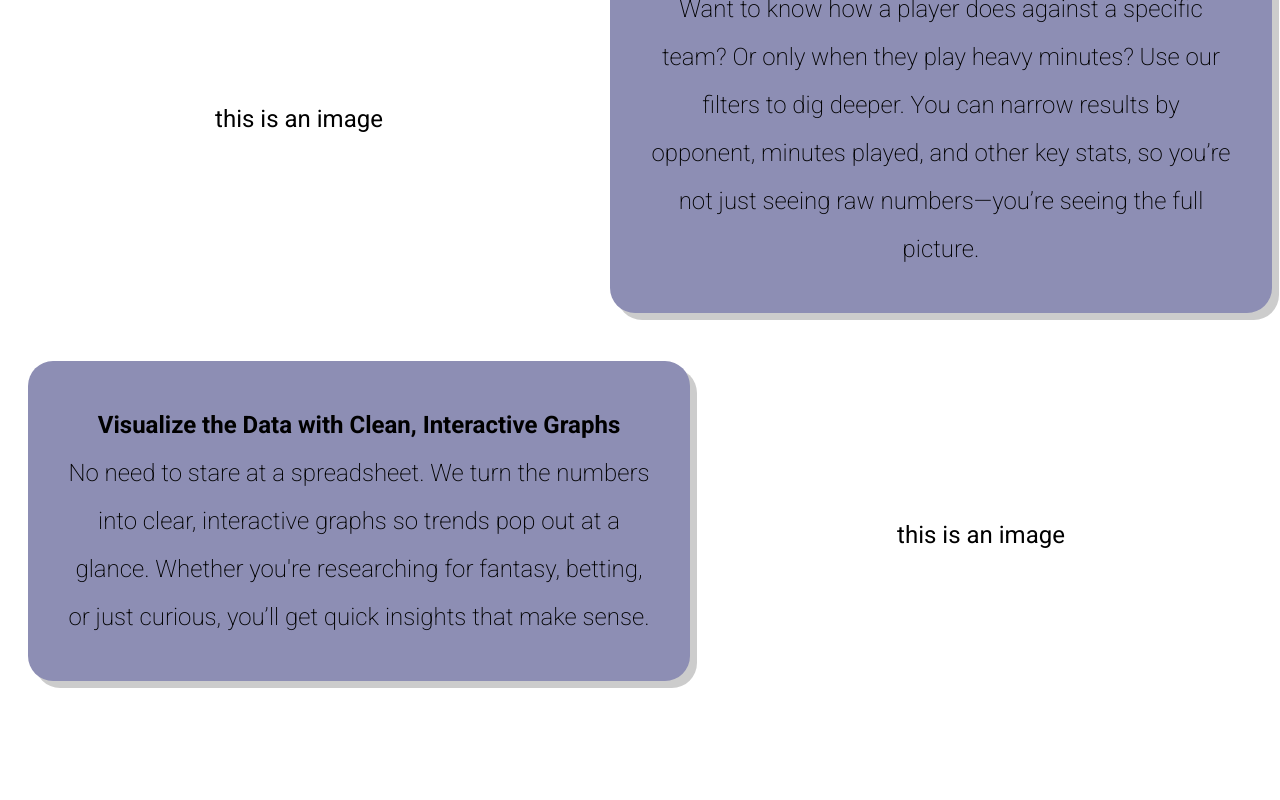
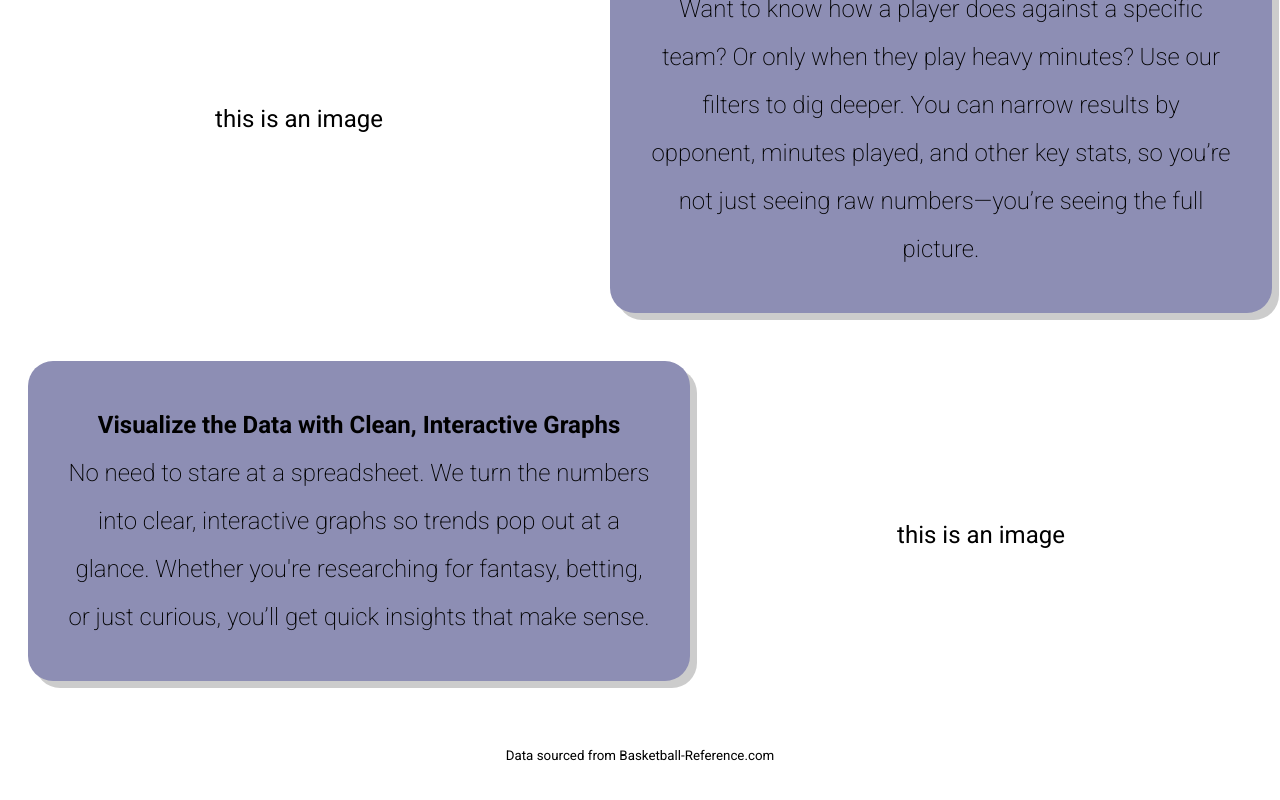
Before and after one commit to anthony-gudiel/ovr-undr, a React (Vite) app in the folder stat-finder/: page / in a window 1280 px wide. Shown: the part 1421-2221 px from the top of the page. Before the commit the page ends 2134 px from the top, so only its background shows below. Built offline with nearby package versions, Linux system fonts and the light colour scheme.

Commit message:
Added simple footer to credit source of data

```diff
--- /dev/null
+++ b/stat-finder/src/components/Footer.jsx
@@ -0,0 +1,7 @@
+export default function Footer () {
+    return (
+        <footer>
+            <small>Data sourced from Basketball-Reference.com</small>
+        </footer>
+    )
+}
--- a/stat-finder/src/components/LandingMain.jsx
+++ b/stat-finder/src/components/LandingMain.jsx
@@ -1,6 +1,7 @@
 import "../styles/landingMain.css"
 import search from "../assets/search-icon.png"
 import LandingInfo from "./LandingInfo"
+import Footer from "./Footer"
 
 export default function LandingMain() {
     return (
@@ -32,6 +33,7 @@ export default function LandingMain() {
                 side={true}
                 image='this is an image'
             />
+            <Footer />
         </main>
     )
 }
--- a/stat-finder/src/styles/landingMain.css
+++ b/stat-finder/src/styles/landingMain.css
@@ -59,3 +59,9 @@ form input {
 body {
     font-family: 'Roboto', sans-serif;
 }
+
+footer {
+    text-align: center;
+    margin-top: 40px;
+    margin-bottom: 40px;
+}
```
